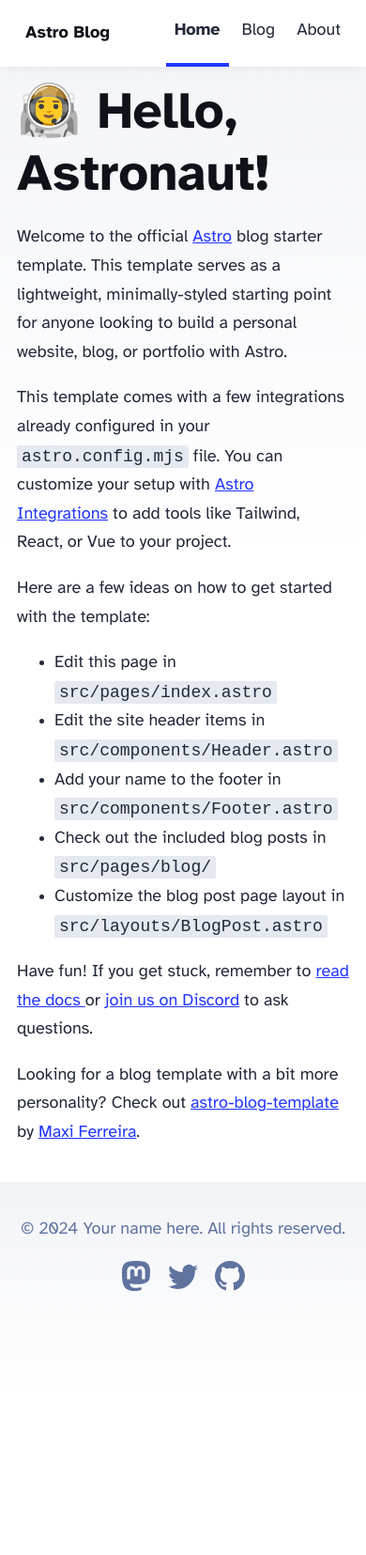
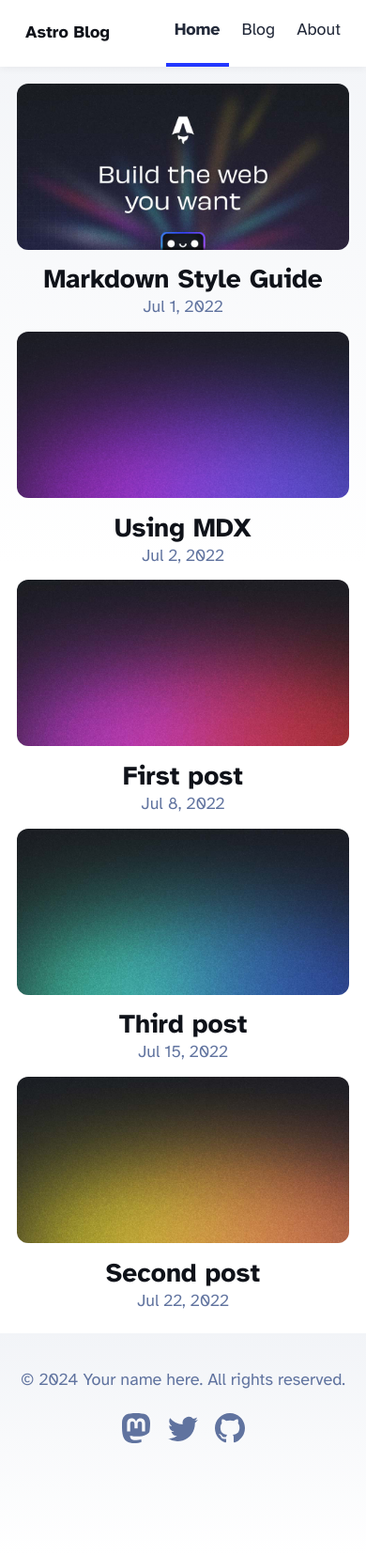
Before and after one commit to mihailthebuilder/tiktokexamples, an Astro site: page / in a window 390 px wide. Shown: the whole page at 94% size. Before the commit the page ends 1494 px from the top, so only its background shows below. Built offline with nearby package versions, Linux system fonts and the light colour scheme; Astro itself is replaced by a stand-in of ours.

Commit message:
replace landing page with blog page

```diff
--- a/src/pages/blog/index.astro
+++ /dev/null
@@ -1,111 +0,0 @@
----
-import BaseHead from '../../components/BaseHead.astro';
-import Header from '../../components/Header.astro';
-import Footer from '../../components/Footer.astro';
-import { SITE_TITLE, SITE_DESCRIPTION } from '../../consts';
-import { getCollection } from 'astro:content';
-import FormattedDate from '../../components/FormattedDate.astro';
-
-const posts = (await getCollection('blog')).sort(
-	(a, b) => a.data.pubDate.valueOf() - b.data.pubDate.valueOf()
-);
----
-
-<!doctype html>
-<html lang="en">
-	<head>
-		<BaseHead title={SITE_TITLE} description={SITE_DESCRIPTION} />
-		<style>
-			main {
-				width: 960px;
-			}
-			ul {
-				display: flex;
-				flex-wrap: wrap;
-				gap: 2rem;
-				list-style-type: none;
-				margin: 0;
-				padding: 0;
-			}
-			ul li {
-				width: calc(50% - 1rem);
-			}
-			ul li * {
-				text-decoration: none;
-				transition: 0.2s ease;
-			}
-			ul li:first-child {
-				width: 100%;
-				margin-bottom: 1rem;
-				text-align: center;
-			}
-			ul li:first-child img {
-				width: 100%;
-			}
-			ul li:first-child .title {
-				font-size: 2.369rem;
-			}
-			ul li img {
-				margin-bottom: 0.5rem;
-				border-radius: 12px;
-			}
-			ul li a {
-				display: block;
-			}
-			.title {
-				margin: 0;
-				color: rgb(var(--black));
-				line-height: 1;
-			}
-			.date {
-				margin: 0;
-				color: rgb(var(--gray));
-			}
-			ul li a:hover h4,
-			ul li a:hover .date {
-				color: rgb(var(--accent));
-			}
-			ul a:hover img {
-				box-shadow: var(--box-shadow);
-			}
-			@media (max-width: 720px) {
-				ul {
-					gap: 0.5em;
-				}
-				ul li {
-					width: 100%;
-					text-align: center;
-				}
-				ul li:first-child {
-					margin-bottom: 0;
-				}
-				ul li:first-child .title {
-					font-size: 1.563em;
-				}
-			}
-		</style>
-	</head>
-	<body>
-		<Header />
-		<main>
-			<section>
-				<ul>
-					{
-						posts.map((post) => (
-							<li>
-								<a href={`/blog/${post.slug}/`}>
-									<img width={720} height={360} src={post.data.heroImage} alt="" />
-									<h4 class="title">{post.data.title}</h4>
-									<p class="date">
-										<FormattedDate date={post.data.pubDate} />
-									</p>
-								</a>
-							</li>
-						))
-					}
-				</ul>
-			</section>
-		</main>
-		<Footer />
-	</body>
-</html>
--- a/src/pages/index.astro
+++ b/src/pages/index.astro
@@ -3,47 +3,108 @@
 import Header from '../components/Header.astro';
 import Footer from '../components/Footer.astro';
 import { SITE_TITLE, SITE_DESCRIPTION } from '../consts';
+import { getCollection } from 'astro:content';
+import FormattedDate from '../components/FormattedDate.astro';
+
+const posts = (await getCollection('blog')).sort(
+	(a, b) => a.data.pubDate.valueOf() - b.data.pubDate.valueOf()
+);
 ---
 
 <!doctype html>
 <html lang="en">
 	<head>
 		<BaseHead title={SITE_TITLE} description={SITE_DESCRIPTION} />
+		<style>
+			main {
+				width: 960px;
+			}
+			ul {
+				display: flex;
+				flex-wrap: wrap;
+				gap: 2rem;
+				list-style-type: none;
+				margin: 0;
+				padding: 0;
+			}
+			ul li {
+				width: calc(50% - 1rem);
+			}
+			ul li * {
+				text-decoration: none;
+				transition: 0.2s ease;
+			}
+			ul li:first-child {
+				width: 100%;
+				margin-bottom: 1rem;
+				text-align: center;
+			}
+			ul li:first-child img {
+				width: 100%;
+			}
+			ul li:first-child .title {
+				font-size: 2.369rem;
+			}
+			ul li img {
+				margin-bottom: 0.5rem;
+				border-radius: 12px;
+			}
+			ul li a {
+				display: block;
+			}
+			.title {
+				margin: 0;
+				color: rgb(var(--black));
+				line-height: 1;
+			}
+			.date {
+				margin: 0;
+				color: rgb(var(--gray));
+			}
+			ul li a:hover h4,
+			ul li a:hover .date {
+				color: rgb(var(--accent));
+			}
+			ul a:hover img {
+				box-shadow: var(--box-shadow);
+			}
+			@media (max-width: 720px) {
+				ul {
+					gap: 0.5em;
+				}
+				ul li {
+					width: 100%;
+					text-align: center;
+				}
+				ul li:first-child {
+					margin-bottom: 0;
+				}
+				ul li:first-child .title {
+					font-size: 1.563em;
+				}
+			}
+		</style>
 	</head>
 	<body>
 		<Header />
 		<main>
-			<h1>🧑‍🚀 Hello, Astronaut!</h1>
-			<p>
-				Welcome to the official <a href="https://astro.build/">Astro</a> blog starter template. This
-				template serves as a lightweight, minimally-styled starting point for anyone looking to build
-				a personal website, blog, or portfolio with Astro.
-			</p>
-			<p>
-				This template comes with a few integrations already configured in your
-				<code>astro.config.mjs</code> file. You can customize your setup with
-				<a href="https://astro.build/integrations">Astro Integrations</a> to add tools like Tailwind,
-				React, or Vue to your project.
-			</p>
-			<p>Here are a few ideas on how to get started with the template:</p>
-			<ul>
-				<li>Edit this page in <code>src/pages/index.astro</code></li>
-				<li>Edit the site header items in <code>src/components/Header.astro</code></li>
-				<li>Add your name to the footer in <code>src/components/Footer.astro</code></li>
-				<li>Check out the included blog posts in <code>src/pages/blog/</code></li>
-				<li>Customize the blog post page layout in <code>src/layouts/BlogPost.astro</code></li>
-			</ul>
-			<p>
-				Have fun! If you get stuck, remember to <a href="https://docs.astro.build/"
-					>read the docs
-				</a> or <a href="https://astro.build/chat">join us on Discord</a> to ask questions.
-			</p>
-			<p>
-				Looking for a blog template with a bit more personality? Check out <a
-					href="https://github.com/Charca/astro-blog-template"
-					>astro-blog-template
-				</a> by <a href="https://twitter.com/Charca">Maxi Ferreira</a>.
-			</p>
+			<section>
+				<ul>
+					{
+						posts.map((post) => (
+							<li>
+								<a href={`/blog/${post.slug}/`}>
+									<img width={720} height={360} src={post.data.heroImage} alt="" />
+									<h4 class="title">{post.data.title}</h4>
+									<p class="date">
+										<FormattedDate date={post.data.pubDate} />
+									</p>
+								</a>
+							</li>
+						))
+					}
+				</ul>
+			</section>
 		</main>
 		<Footer />
 	</body>
```
Also changed, not shown: src/pages/about.astro (deleted, +0 -62 lines).
